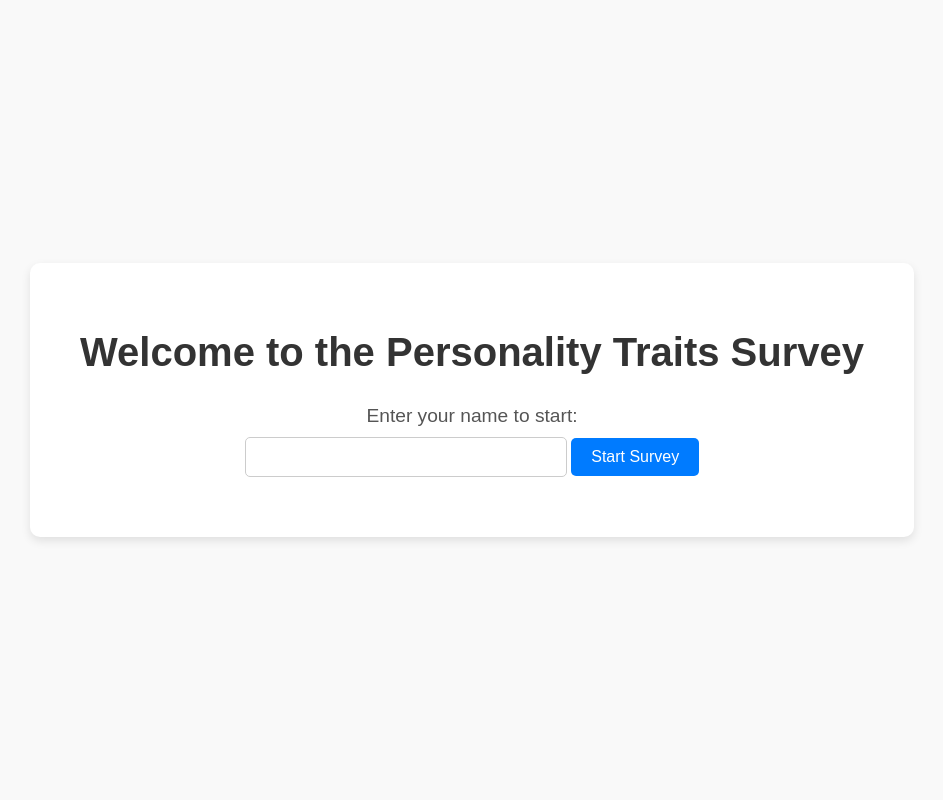
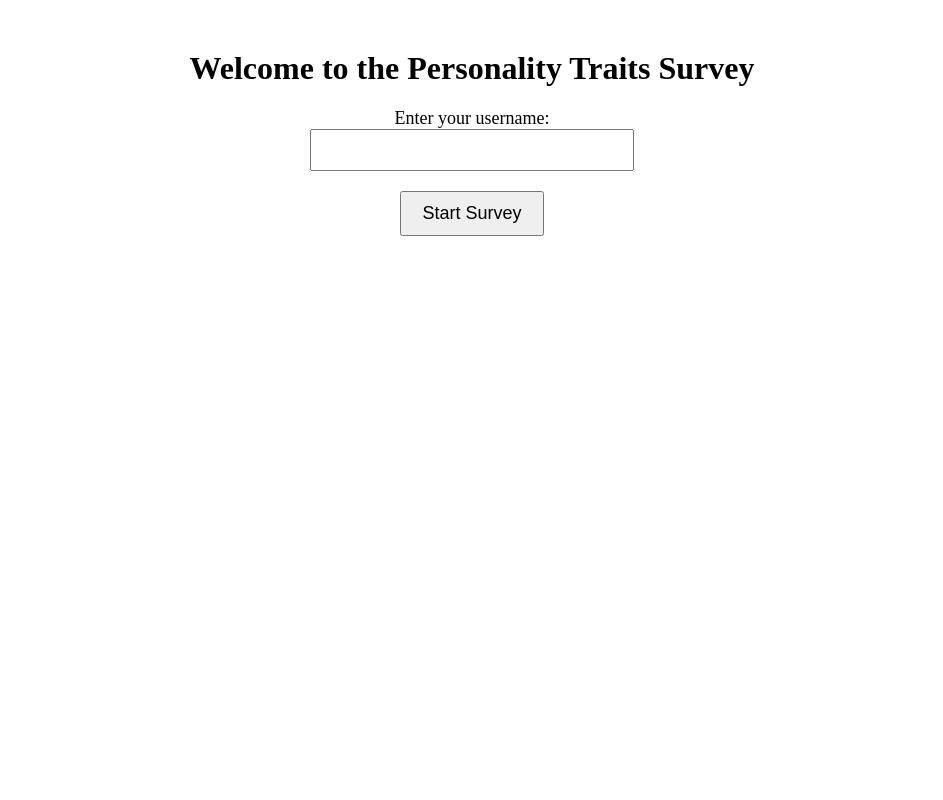
Before and after one commit to SaiSirishaR-KIP/Personality_assessment_pipeline, a Flask app: page / in a window 1280 px wide. Shown: the whole page, without its empty margins (168-1111 px from the left). Run offline with Flask 3, Linux system fonts and the light colour scheme.

Commit message:
updates to survey sheet

```diff
--- a/app.py
+++ b/app.py
@@ -1,8 +1,8 @@
 from flask import Flask, render_template, request, redirect, url_for
 import pandas as pd
-import math
 import os
 
+# Create Flask App
 app = Flask(__name__)
 
 # Define the questions for the personality questionnaire
@@ -24,68 +24,35 @@ questions = [
     "I am quick to understand things", "I use difficult words", "I spend time reflecting on things", "I am full of ideas",
 ]
 
-# Pagination: 5 questions per page
-QUESTIONS_PER_PAGE = 5
-
 @app.route('/')
 def get_username():
-    """
-    Home route to collect the username before starting the survey.
-    """
+    # Render the username input page
     return render_template('username.html')
 
-@app.route('/survey', methods=['GET', 'POST'])
+@app.route('/survey', methods=['POST'])
 def survey():
-    """
-    Main route for displaying and handling the survey pages.
-    """
-    if request.method == 'POST':
-        # Handle POST request: Save current responses and redirect to the next page
-        username = request.form.get('username')
-        page = int(request.form.get('page', 1))  # Default to page 1 if missing
-        responses = {key: request.form[key] for key in request.form if key.startswith("question_")}
+    # Get the username from the form and store it in a session
+    username = request.form.get('username')
+    if not username or username.strip() == "":
+        return "Error: Username is required.", 400  # Return error for missing username
 
-        # Save responses to a file named after the username
-        filename = f"{username}_responses.xlsx"
-        if os.path.exists(filename):
-            existing_df = pd.read_excel(filename)
-            new_df = pd.DataFrame([responses])
-            combined_df = pd.concat([existing_df, new_df], ignore_index=True)
-            combined_df.to_excel(filename, index=False)
-        else:
-            pd.DataFrame([responses]).to_excel(filename, index=False)
+    return render_template('survey.html', questions=questions, username=username)
 
-        # Redirect to the next page or submit
-        if page < math.ceil(len(questions) / QUESTIONS_PER_PAGE):
-            return redirect(url_for('survey', username=username, page=page + 1))
-        else:
-            return redirect(url_for('submit', username=username))
+@app.route('/submit', methods=['POST'])
+def submit():
+    # Collect the username and ratings from the form
+    username = request.form.get('username')
+    ratings = {question: request.form.get(question) for question in questions}
 
-    # Handle GET request: Display the current page
-    username = request.args.get('username')
-    page = int(request.args.get('page', 1))  # Default to page 1 if missing
+    # Convert ratings to a DataFrame
+    ratings_df = pd.DataFrame([ratings])
 
-    # Calculate the range of questions to display
-    start_idx = (page - 1) * QUESTIONS_PER_PAGE
-    end_idx = start_idx + QUESTIONS_PER_PAGE
-    paginated_questions = questions[start_idx:end_idx]
+    # Save the results to a user-specific Excel file
+    filename = f"{username.strip()}.xlsx"
+    ratings_df.to_excel(filename, index=False)
 
-    total_pages = math.ceil(len(questions) / QUESTIONS_PER_PAGE)
-    return render_template(
-        'survey.html',
-        questions=paginated_questions,
-        username=username,
-        current_page=page,
-        total_pages=total_pages,
-    )
+    return f"Thank you, {username}, for submitting your ratings!"
 
-@app.route('/submit', methods=['GET'])
-def submit():
-    """
-    Final route after completing the survey.
-    """
-    username = request.args.get('username')
-    return f"Thank you, {username}, for completing the survey! Your responses have been saved."
-
+# Run the Flask app
 if __name__ == '__main__':
     app.run(debug=True, port=5000)
--- a/templates/username.html
+++ b/templates/username.html
@@ -1,73 +1,33 @@
 <!DOCTYPE html>
-<html>
+<html lang="en">
 <head>
-    <title>Start Survey</title>
+    <meta charset="UTF-8">
+    <meta name="viewport" content="width=device-width, initial-scale=1.0">
+    <title>Enter Username</title>
     <style>
-        body {
-            font-family: Arial, sans-serif;
-            background-color: #f9f9f9;
-            margin: 0;
-            padding: 0;
-            display: flex;
-            justify-content: center;
-            align-items: center;
-            height: 100vh;
+        .username-container {
+            text-align: center;
+            margin-top: 50px;
         }
-
-        .container {
-            text-align: center;
-            background: #ffffff;
-            padding: 40px 50px;
-            border-radius: 10px;
-            box-shadow: 0 4px 10px rgba(0, 0, 0, 0.1);
+        .username-input {
+            width: 300px;
+            padding: 10px;
+            font-size: 16px;
         }
-
-        h1 {
-            font-size: 2.5rem;
-            color: #333;
-            margin-bottom: 30px;
-        }
-
-        label {
-            font-size: 1.2rem;
-            color: #555;
-            display: block;
-            margin-bottom: 10px;
-        }
-
-        input[type="text"] {
-            font-size: 1rem;
-            padding: 10px;
-            width: 80%;
-            max-width: 300px;
-            margin-bottom: 20px;
-            border: 1px solid #ccc;
-            border-radius: 5px;
-        }
-
-        button {
-            background-color: #007bff;
-            color: #ffffff;
+        .submit-button {
+            margin-top: 20px;
             padding: 10px 20px;
-            font-size: 1rem;
-            border: none;
-            border-radius: 5px;
-            cursor: pointer;
-        }
-
-        button:hover {
-            background-color: #0056b3;
+            font-size: 18px;
         }
     </style>
 </head>
 <body>
-    <div class="container">
+    <div class="username-container">
         <h1>Welcome to the Personality Traits Survey</h1>
-        <form method="get" action="/survey">
-            <label for="username">Enter your name to start:</label>
-            <input type="text" id="username" name="username" required>
-            <input type="hidden" name="page" value="1">
-            <button type="submit">Start Survey</button>
+        <form action="/survey" method="post">
+            <label for="username" style="font-size: 18px;">Enter your username:</label><br>
+            <input type="text" id="username" name="username" class="username-input" required><br>
+            <button type="submit" class="submit-button">Start Survey</button>
         </form>
     </div>
 </body>
```
Also changed, not shown: templates/survey.html (+30 -67 lines), 1 other file.
